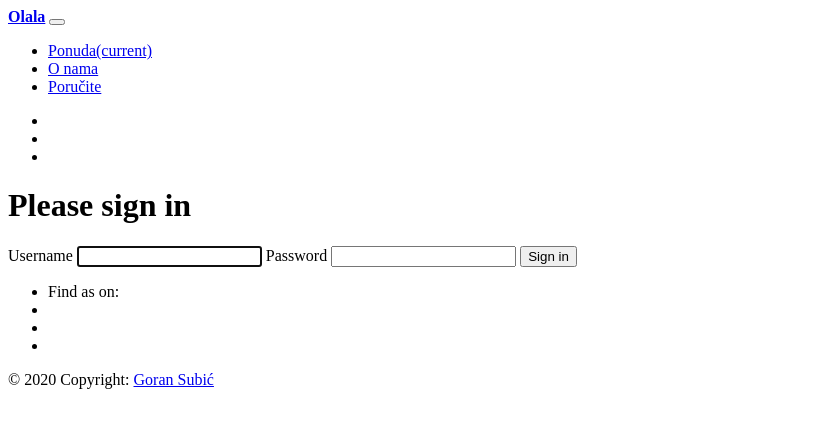
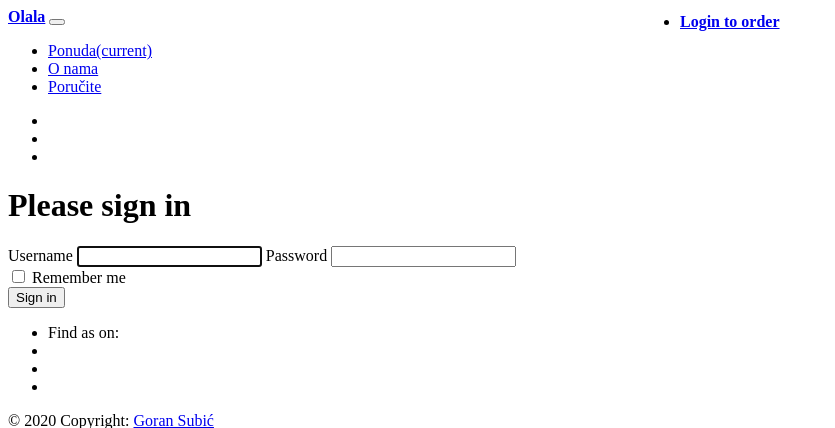
Before and after one commit to GoranSubic/syminorder, a Symfony app: template templates/security/login.html.twig in a window 1280 px wide. Shown: the top 428 px of the page, without its empty margins (0-835 px from the left). Run offline with Twig, Linux system fonts and the light colour scheme; the template is opened without the code that fills it, so the values that code supplies are empty; some libraries are stand-ins or nearby versions.

Commit message:
Login link, Login form with Remember me

```diff
--- a/src/Controller/RegistrationController.php
+++ b/src/Controller/RegistrationController.php
@@ -89,6 +89,6 @@ class RegistrationController extends AbstractController
         // @TODO Change the redirect on success and handle or remove the flash message in your templates
         $this->addFlash('success', 'Your email address has been verified.');
 
-        return $this->redirectToRoute('app_static_about');
+        return $this->redirectToRoute('homepage');
     }
 }
--- a/src/Security/LoginFormAuthenticator.php
+++ b/src/Security/LoginFormAuthenticator.php
@@ -96,7 +96,7 @@ class LoginFormAuthenticator extends AbstractFormLoginAuthenticator implements P
             return new RedirectResponse($targetPath);
         }
 
-        return new RedirectResponse($this->urlGenerator->generate('app_static_about'));
+        return new RedirectResponse($this->urlGenerator->generate('homepage'));
             // throw new \Exception('TODO: provide a valid redirect inside '.__FILE__);
     }
 
--- a/src/Security/MyFacebookAuthenticator.php
+++ b/src/Security/MyFacebookAuthenticator.php
@@ -111,7 +111,7 @@ class MyFacebookAuthenticator extends SocialAuthenticator
     public function onAuthenticationSuccess(Request $request, TokenInterface $token, $providerKey)
     {
         // change "app_homepage" to some route in your app
-        $targetUrl = $this->router->generate('app_static_about');
+        $targetUrl = $this->router->generate('homepage');
 
         return new RedirectResponse($targetUrl);
 
--- a/templates/Front/main-navbar.html.twig
+++ b/templates/Front/main-navbar.html.twig
@@ -16,6 +16,12 @@
                       v-bind:tableid="{{ table_id }}"
                       tablename="{{ table_name }}"
             ></shopping>
+        {% else %}
+        <ul class="navbar-nav mr-auto" id="loginbutton" style="position: absolute; margin: 5px 0 0 50%; top: 0;">
+            <li class="nav-item">
+                <a class="navbar-link" href="{{ path('app_login') }}"><strong>Login to order</strong></a>
+            </li>
+        </ul>
         {% endif %}
 
         <button class="navbar-toggler" type="button" data-toggle="collapse" data-target="#navbarSupportedContent" aria-controls="navbarSupportedContent" aria-expanded="false" aria-label="Toggle navigation">
@@ -34,6 +40,11 @@
                 </li>
             </ul>
             <ul class="navbar-nav nav-flex-icons">
+                {% if user_is_logged_in %}
+                    <li class="nav-item">
+                        <a class="nav-link" href="{{ path('app_logout') }}"><strong>LogOut</strong></a>
+                    </li>
+                {% endif %}
                 <li class="nav-item">
                     <a href="https://www.facebook.com/olalazr/" target="_blank" class="nav-link"><i class="fab fa-facebook"> </i></a>
                 </li>
--- a/templates/security/login.html.twig
+++ b/templates/security/login.html.twig
@@ -31,13 +31,12 @@
                     {#
                         Uncomment this section and add a remember_me option below your firewall to activate remember me functionality.
                         See https://symfony.com/doc/current/security/remember_me.html
-
+                    #}
                         <div class="checkbox mb-3">
                             <label>
                                 <input type="checkbox" name="_remember_me"> Remember me
                             </label>
                         </div>
-                    #}
 
                     <button class="btn btn-lg btn-primary" type="submit">
                         Sign in
```
